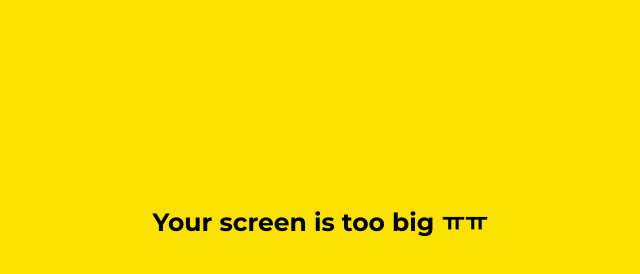
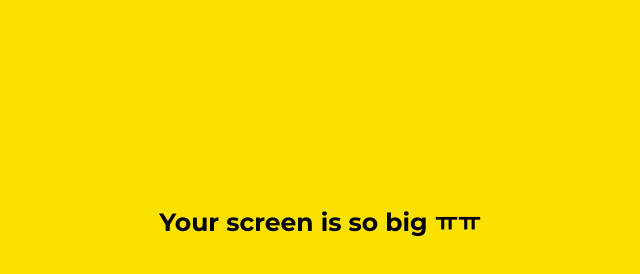
Before and after one commit to Hyeongseoplee/kakao-clone-coding__2021, a plain HTML site: page friends.html in a window 1280 px wide. Shown: the part 178-452 px from the top of the page, without its empty margins (320-960 px from the left). Drawn offline with Linux system fonts and the light colour scheme.

Commit message:
too to so

```diff
--- a/friends.html
+++ b/friends.html
@@ -89,7 +89,7 @@
 
     <div class="splash-screen"><i class="fa fa-comment fa-7x"></i></div>
 
-    <div class="mediaQuery">Your screen is too big ㅠㅠ</div>
+    <div class="mediaQuery">Your screen is so big ㅠㅠ</div>
 
     <nav class="nav">
       <ul class="nav__list">
```
